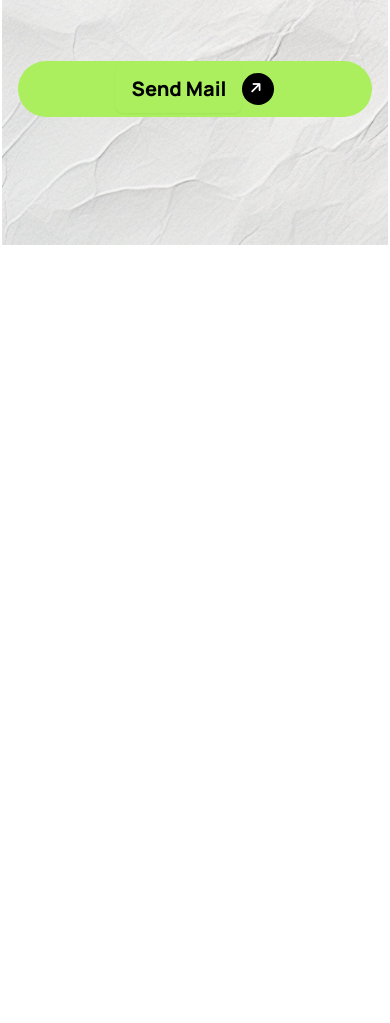
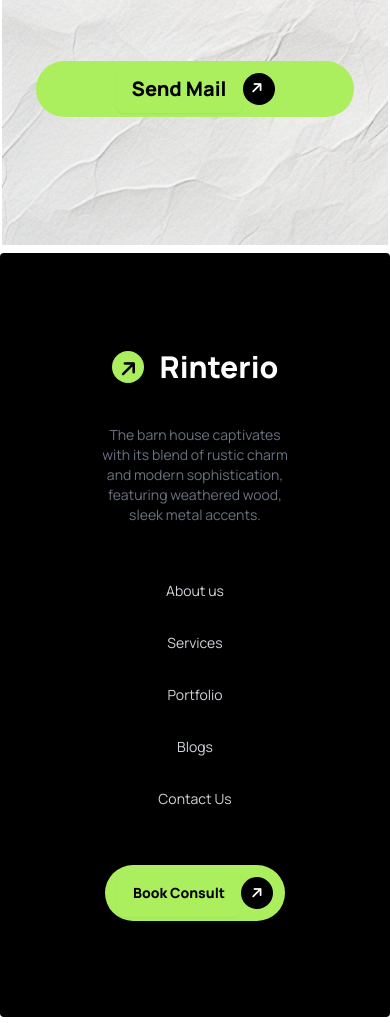
Before and after one commit to Biswa-Mitra-Barua/assignment-b10a3, a plain HTML site: page index.html in a window 390 px wide. Shown: the part 6659-7682 px from the top of the page. Before the commit the page ends 6912 px from the top, so only its background shows below. Drawn offline with nearby package versions, Linux system fonts and the light colour scheme.

Commit message:
completed the footer section and made required changes

```diff
--- a/index.html
+++ b/index.html
@@ -91,7 +91,7 @@
                 <i class="fa-solid fa-cart-shopping bg-white p-3 rounded-full"></i>
                 <div class="flex bg-barn-primary rounded-full px-3 py-1">
                   <div>
-                    <a class="btn bg-barn-primary border-none text-black  text-sm font-extrabold">Book Consult</a>
+                    <a class="btn bg-barn-primary border-none text-black  text-sm lg:text-lg font-extrabold">Book Consult</a>
                   </div>
                   <div class="bg-black w-5 h-5 rounded-full p-4 relative top-2">
                       <div class="absolute top-0.5 left-2 text-white">
@@ -320,8 +320,8 @@
                 </p>
               </div>
             </div>
-            <!-- form -->
-            <div class="py-8 w-full p-5 lg:w-9/12 mx-auto">
+            <!-- input form -->
+            <div class="py-8 w-full p-4 lg:w-9/12 mx-auto">
               <div class="grid grid-cols-1 lg:grid-cols-2 grid-rows-5 gap-6">
                 <input class=" rounded-full p-5" type="name" placeholder="First Name*" required>
                 <input class=" rounded-full p-5" type="name" placeholder="Last Name*" required>
@@ -331,7 +331,7 @@
               </div>
             </div>
             <!-- button -->
-            <div class="flex justify-center py-8">
+            <div class="flex justify-center py-8 px-5">
               <div class="flex justify-center bg-barn-primary rounded-full px-4 py-1 w-11/12 lg:w-9/12">
                 <div>
                   <a class="btn bg-barn-primary border-none text-black  text-xl font-extrabold">Send Mail</a>
@@ -349,7 +349,42 @@
     </main>
 
     <!-- footer section -->
-    <footer>
-    </footer>
+    <section class="bg-white mb-1.5">
+      <footer class="bg-black footer footer-center text-base-content rounded p-24 text-white">
+        <div class="flex items-center space-x-2">
+          <div class="bg-barn-primary w-5 h-5 rounded-full p-4 md:p-5 relative">
+            <div class="absolute top-1 left-2 md:top-1 md:left-2 text-black">
+              <i class="fa-solid fa-arrow-right -rotate-45 text-xl lg:text-3xl"></i>
+            </div>
+          </div>
+          <div>
+            <a class="font-extrabold text-3xl md:text-5xl">Rinterio</a>
+          </div>
+        </div>
+        <div class="w-full lg:w-1/2 text-gray-500 mb-4">
+          <p>The barn house captivates with its blend of rustic charm and modern sophistication, featuring weathered wood, sleek metal accents.</p>
+        </div>
+        <nav class="grid grid-flow-row lg:grid-flow-col gap-8 lg:gap-24 text-gray-300">
+          <a class="link link-hover">About us</a>
+          <a class="link link-hover">Services</a>
+          <a class="link link-hover">Portfolio</a>
+          <a class="link link-hover">Blogs</a>
+          <a class="link link-hover">Contact Us</a>
+        </nav>
+        <div class="mt-4 space-x-4">
+          <div class="flex bg-barn-primary rounded-full px-3 py-1">
+            <div>
+              <a class="btn bg-barn-primary border-none text-black  text-sm lg:text-lg font-extrabold">Book Consult</a>
+            </div>
+            <div class="bg-black w-5 h-5 rounded-full p-4 relative top-2">
+                <div class="absolute top-1.5 lg:top-0.5 left-2.5 lg:left-2 text-white">
+                  <i class="fa-solid fa-arrow-right -rotate-45 text-sm lg:text-xl"></i>
+                </div>
+            </div>
+          </div>
+        </div>
+      </footer>
+    </section>
+
 </body>
 </html>
```
